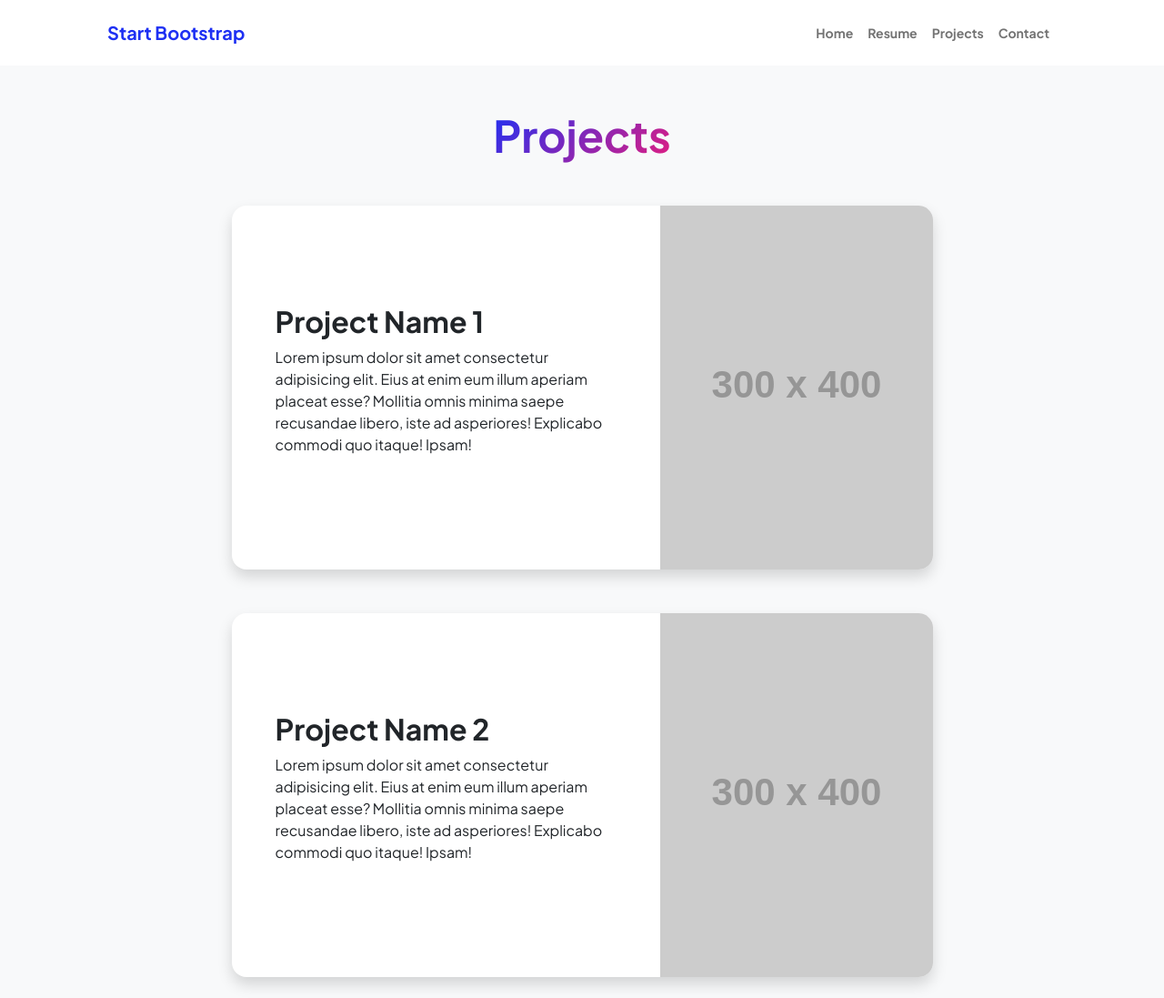
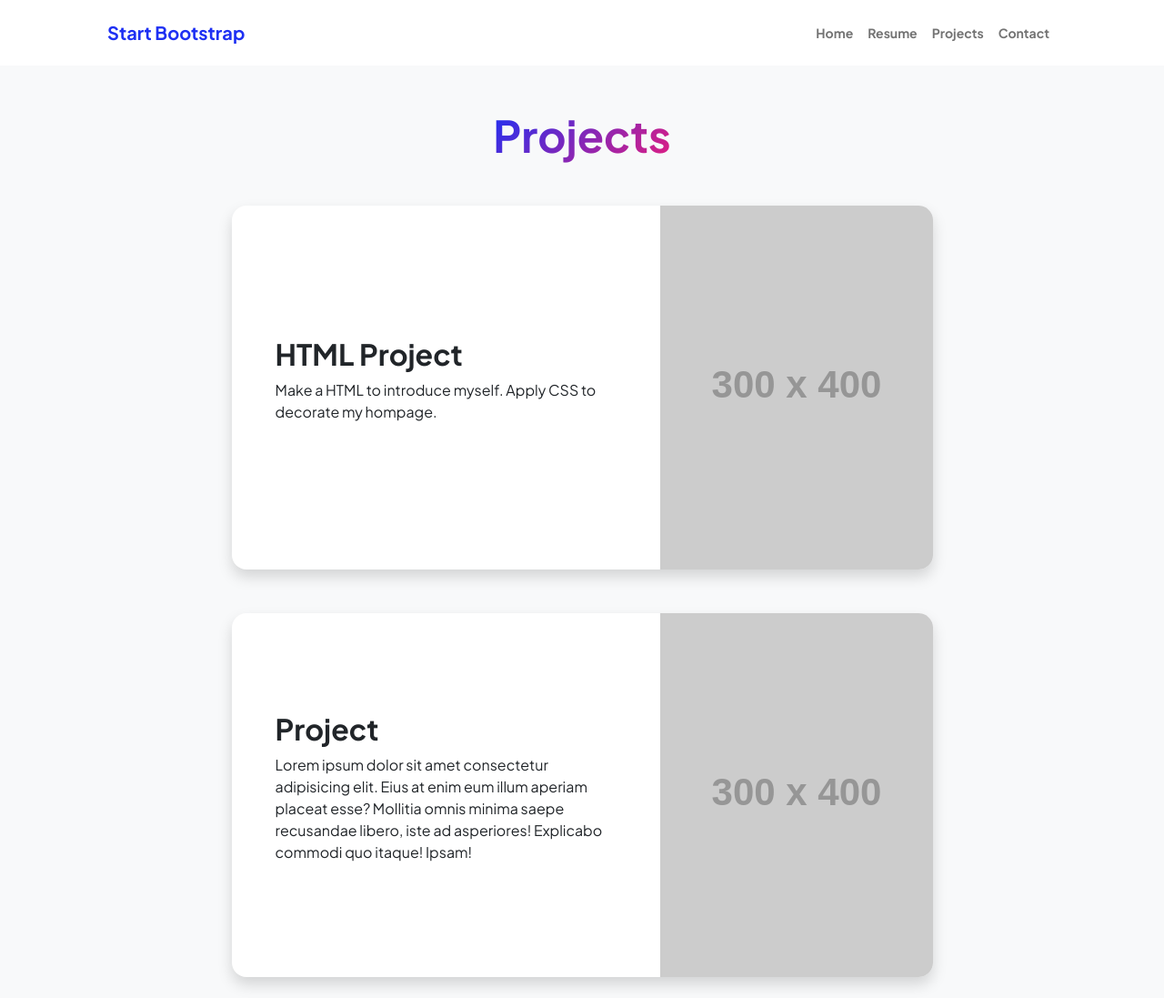
Before and after one commit to yoogeon97/yoogeon97.github.io, a plain HTML site: page projects.html in a window 1280 px wide. Shown: the top 1097 px of the page at 91% size. Drawn offline with nearby package versions, Linux system fonts and the light colour scheme; placeholder pictures from the web are drawn by us.

Commit message:
project update

```diff
--- a/projects.html
+++ b/projects.html
@@ -47,8 +47,8 @@
                                 <div class="card-body p-0">
                                     <div class="d-flex align-items-center">
                                         <div class="p-5">
-                                            <h2 class="fw-bolder">Project Name 1</h2>
-                                            <p>Lorem ipsum dolor sit amet consectetur adipisicing elit. Eius at enim eum illum aperiam placeat esse? Mollitia omnis minima saepe recusandae libero, iste ad asperiores! Explicabo commodi quo itaque! Ipsam!</p>
+                                            <h2 class="fw-bolder">HTML Project</h2>
+                                            <p>Make a HTML to introduce myself. Apply CSS to decorate my hompage.</p>
                                         </div>
                                         <img class="img-fluid" src="https://dummyimage.com/300x400/343a40/6c757d" alt="..." />
                                     </div>
@@ -59,7 +59,7 @@
                                 <div class="card-body p-0">
                                     <div class="d-flex align-items-center">
                                         <div class="p-5">
-                                            <h2 class="fw-bolder">Project Name 2</h2>
+                                            <h2 class="fw-bolder">Project </h2>
                                             <p>Lorem ipsum dolor sit amet consectetur adipisicing elit. Eius at enim eum illum aperiam placeat esse? Mollitia omnis minima saepe recusandae libero, iste ad asperiores! Explicabo commodi quo itaque! Ipsam!</p>
                                         </div>
                                         <img class="img-fluid" src="https://dummyimage.com/300x400/343a40/6c757d" alt="..." />
```
